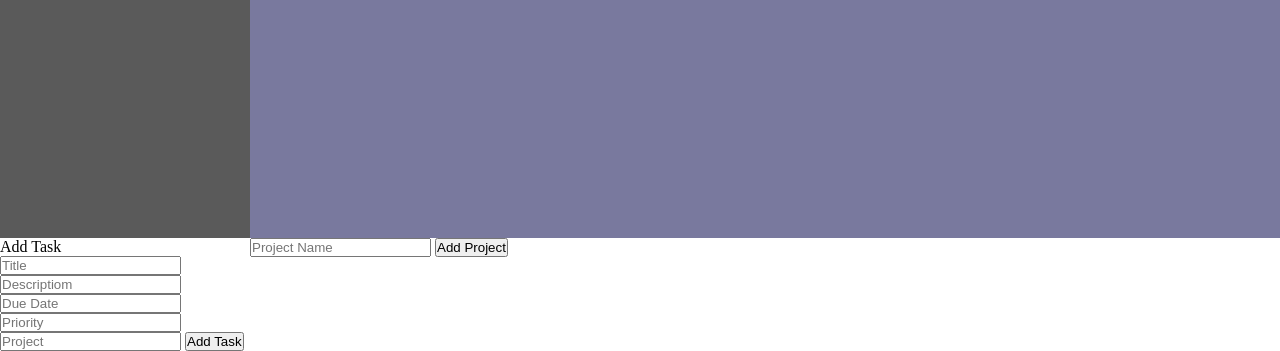
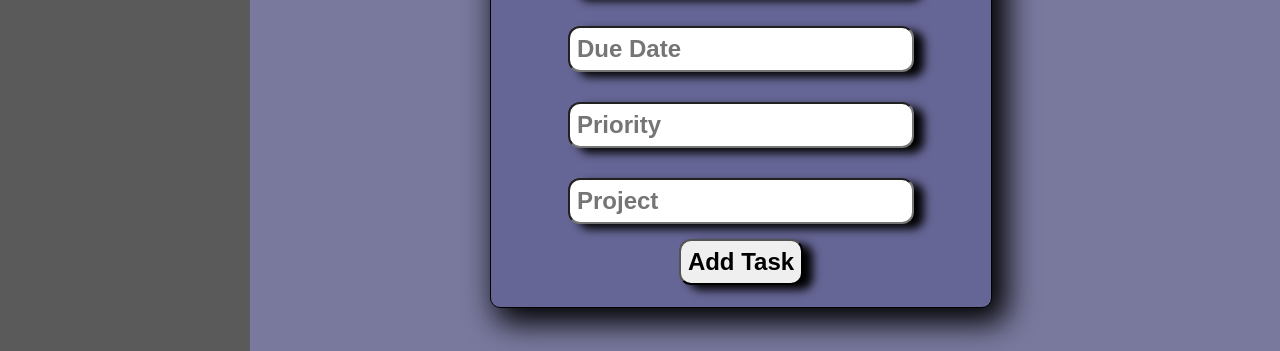
Before and after one commit to Its-Sythe/todo-odin, a website built with webpack: page src/template.html in a window 1280 px wide. Shown: the part 449-800 px from the top of the page. Built offline with nearby package versions, Linux system fonts and the light colour scheme.

Commit message:
Wasted time styling stuff as always ;p

```diff
--- a/src/style.css
+++ b/src/style.css
@@ -31,7 +31,7 @@ body {
     justify-content: flex-start;
     align-items: center;
     flex-direction: column;
-    gap: 20%;
+    gap: 15%;
 }
 
 #nav {
@@ -69,3 +69,49 @@ body {
     grid-area: 2 / 2 / 3 / 3;
     background-color: rgb(121, 121, 158);
 }
+
+
+.taskModal, .projectModal {
+    display: none;
+    flex-direction: column;
+    position: fixed;
+    top: 50%;
+    left: 50%;
+    margin-top: -150px;
+    margin-left: -150px;
+    background-color: white;
+    border: 1px solid;
+    border-radius: 10px;
+    box-shadow: 10px 10px 30px 5px rgb(0, 0, 0);
+}
+
+.taskModal{
+    display: flex;
+    height: 500px;
+    width: 500px;
+    padding-top: 5px;
+    background-color: rgb(102, 102, 150);
+}
+
+.taskModal > form {
+    display: flex;
+    flex-direction: column;
+    align-items: center;
+    gap: 15px;
+    font-size: 1.75em;
+}
+
+#taskForm > p {
+    font-size: 2rem;
+    font-family: Courier;
+    font-weight: 700;
+}
+
+#taskForm > input,
+#taskForm > button {
+    font-size: 1.5rem;
+    border-radius: 12px;
+    padding: 7px;
+    box-shadow: 10px 5px 10px 0px rgb(0, 0, 0);
+    font-weight: 600;
+}
--- a/src/template.html
+++ b/src/template.html
@@ -16,7 +16,7 @@
                 <input type="text" id="taskTitle" name="taskTitle" placeholder="Title">
 
                 <label for="taskDesc"></label>
-                <input type="text" id="taskDesc" name="taskDesc" placeholder="Descriptiom">
+                <input type="text" id="taskDesc" name="taskDesc" placeholder="Description">
 
                 <label for="taskDue"></label>
                 <input type="text" id="taskDue" name="taskDue" placeholder="Due Date">
```
Also changed, not shown: src/ui/main.js (line endings or trailing spaces).
